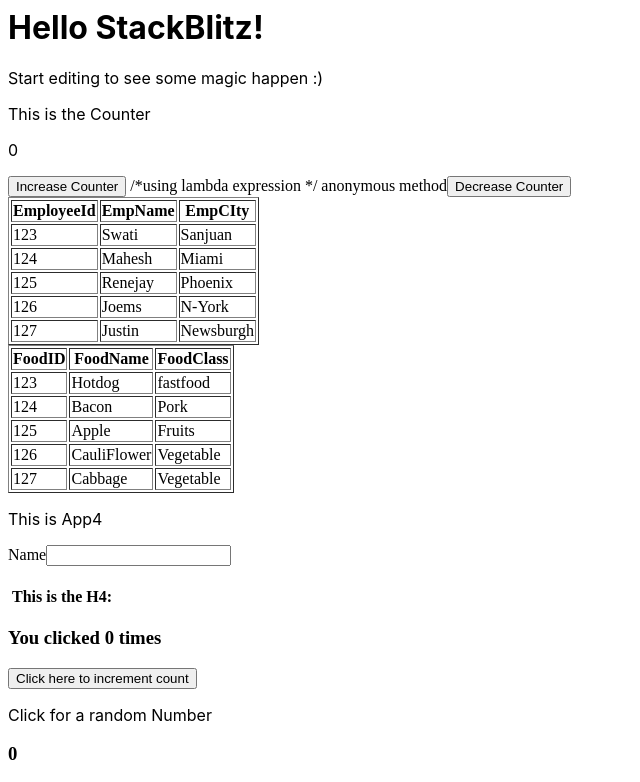
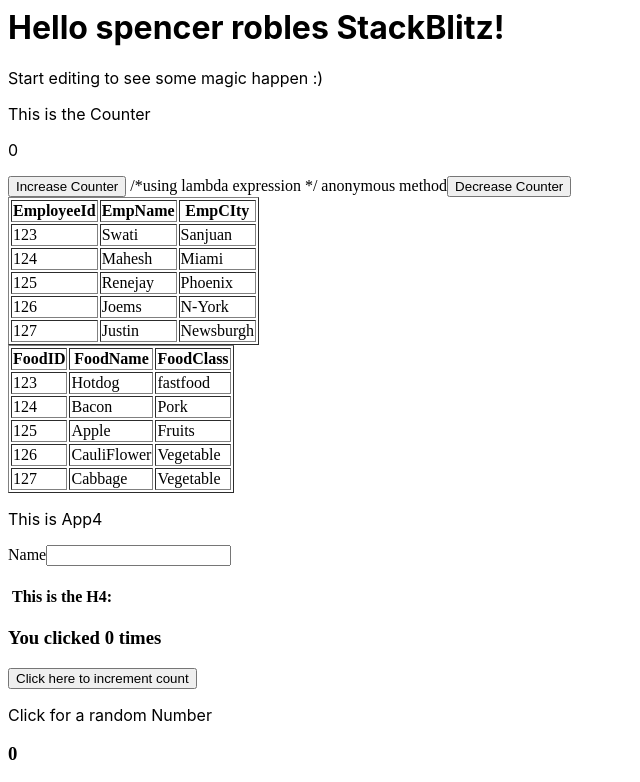
Before and after one commit to iSpensah/react-mx2kap, a React (Create React App) app: page / in a window 1280 px wide. Shown: the top 782 px of the page, without its empty margins (0-640 px from the left). Built offline with nearby package versions, Linux system fonts and the light colour scheme.

Commit message:
2 files modified

```diff
--- a/src/App.js
+++ b/src/App.js
@@ -9,10 +9,13 @@ import Count from './Count';
 import Random from './Random';
 import Google from './Google';
 
-export default function App() {
+export default function App(props) {
   return (
     <div>
-      <h1>Hello StackBlitz!</h1>
+      <h1>
+        Hello {props.name}
+        {props.lastname} StackBlitz!
+      </h1>
       <p>Start editing to see some magic happen :)</p>
 
       <Counter />
--- a/src/index.js
+++ b/src/index.js
@@ -7,6 +7,6 @@ const root = createRoot(rootElement);
 
 root.render(
   <StrictMode>
-    <App />
+    <App name="spencer " lastname="robles" />
   </StrictMode>
 );
```
